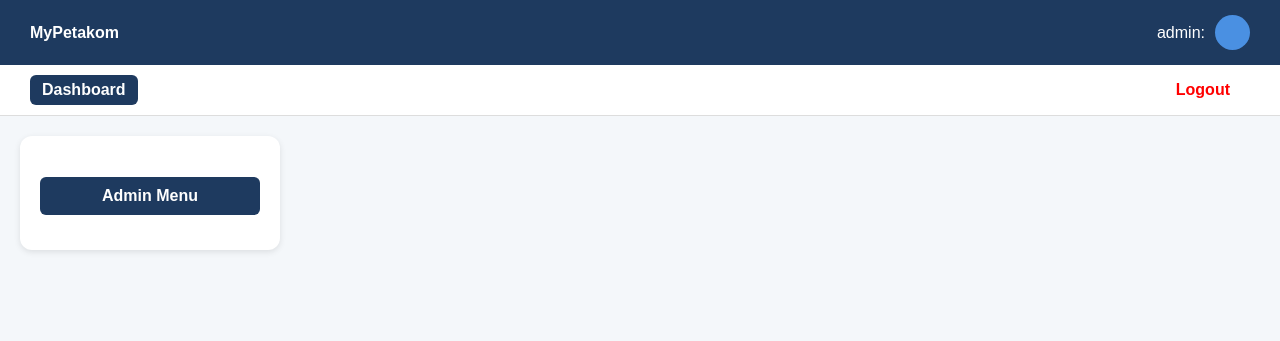
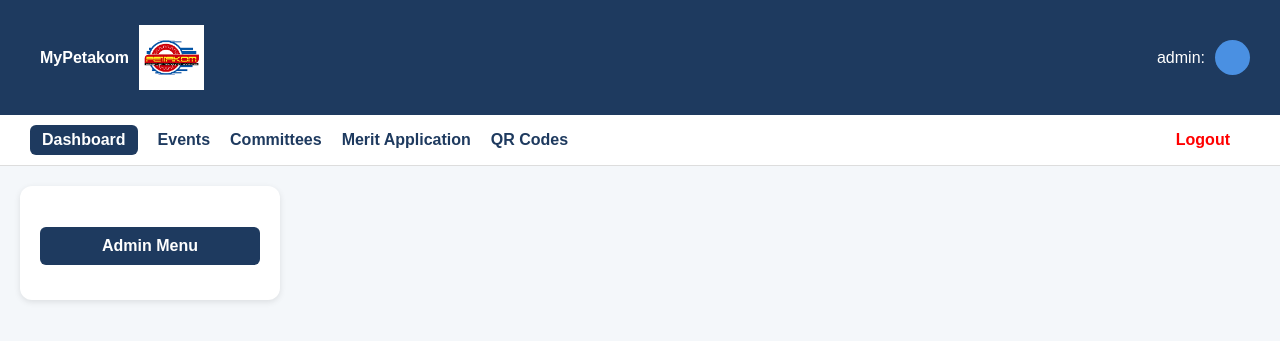
Before and after one commit to Ahmad1606/mypetakom, a PHP site: page /dashboard_layout.php in a window 1280 px wide. Shown: the top 341 px of the page. Run offline with PHP 8.4, Linux system fonts and the light colour scheme; the visitor is signed in with stand-in values (Sample User, id 1); data that the repository does not hold is empty.

Commit message:
no message

```diff
--- a/module1/dashboard_layout.php
+++ b/module1/dashboard_layout.php
@@ -25,7 +25,13 @@ $stmt->close();
 <body>
 
 <div class="topbar">
-    <div><strong>MyPetakom</strong></div>
+    <!-- <div style="display:flex"><strong>MyPetakom</strong>
+        <span> <img src="images/logoPetakom.png" alt="logo" with="50" height="50"></span>
+    </div> -->
+    <div class="container">
+        <span class="text">MyPetakom</span>
+        <img src="images/logoPetakom.png" alt="Logo" with="65" height="65">
+    </div>
     <div class="topbar-right">
         <span><?= htmlspecialchars($Role) ?>: <?= htmlspecialchars($Name) ?></span>
         <div class="avatar"><?= strtoupper(substr($Name, 0, 1)) ?></div>
@@ -34,6 +40,10 @@ $stmt->close();
 
 <div class="navmenu">
     <a href="#" class="active">Dashboard</a>
+    <a href="">Events</a>
+    <a href="">Committees</a>
+    <a href="">Merit Application</a>
+    <a href="">QR Codes</a>
     <a href="logout.php" class="logout">Logout</a>
 </div>
 
@@ -50,7 +60,10 @@ $stmt->close();
         <a href="#">👤 User Profiles</a>
     <?php elseif ($Role === "Event advisor"): ?>
         <a href="#">👤 User Profile</a>
+        <a href="">Advisor Dashboard</a>
         <a href="#">📅 Event Management</a>
+        <a href="">Commitee Management</a>
+        <a href="">Merit application</a>
         <a href="#">🧾 QR Codes</a>
     <?php endif; ?>
 </div>
--- a/module1/style.css
+++ b/module1/style.css
@@ -13,6 +13,19 @@ body {
     display: flex;
     justify-content: space-between;
     align-items: center;
+}
+
+.container {
+  display: flex;
+  align-items: center; /* Vertically center */
+  gap: 10px; /* Optional spacing between text and image */
+  background-color: #1e3a5f; /* Optional: match your background */
+  padding: 10px;
+}
+
+.text {
+  font-weight: bold;
+  color: white;
 }
 
 .topbar .topbar-right {
```
Also changed, not shown: module1/images/logoPetakom.png (added).
